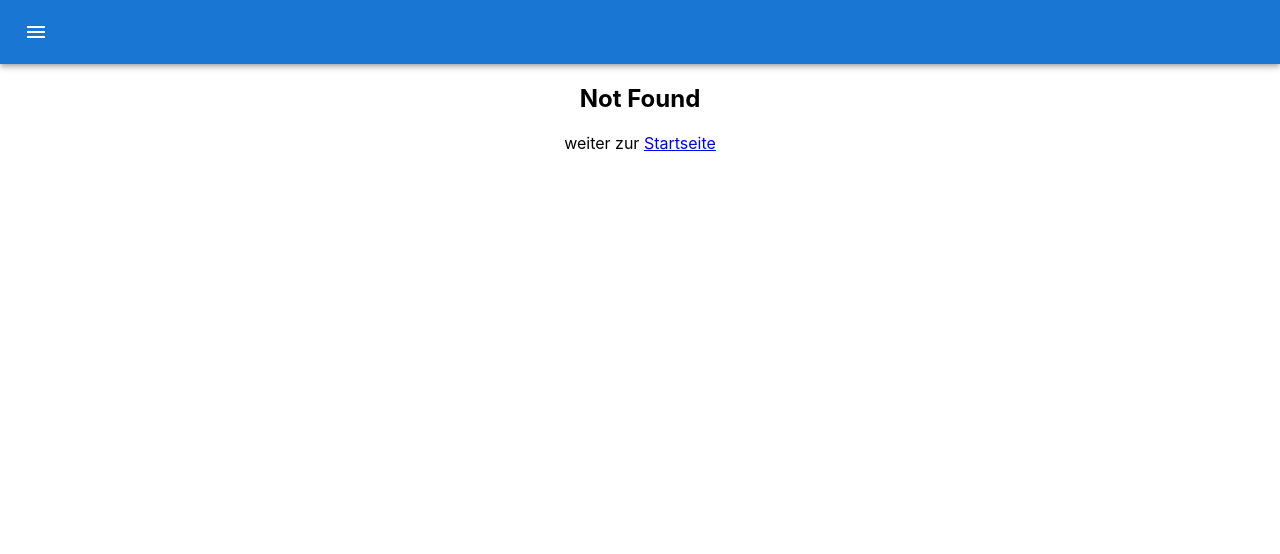
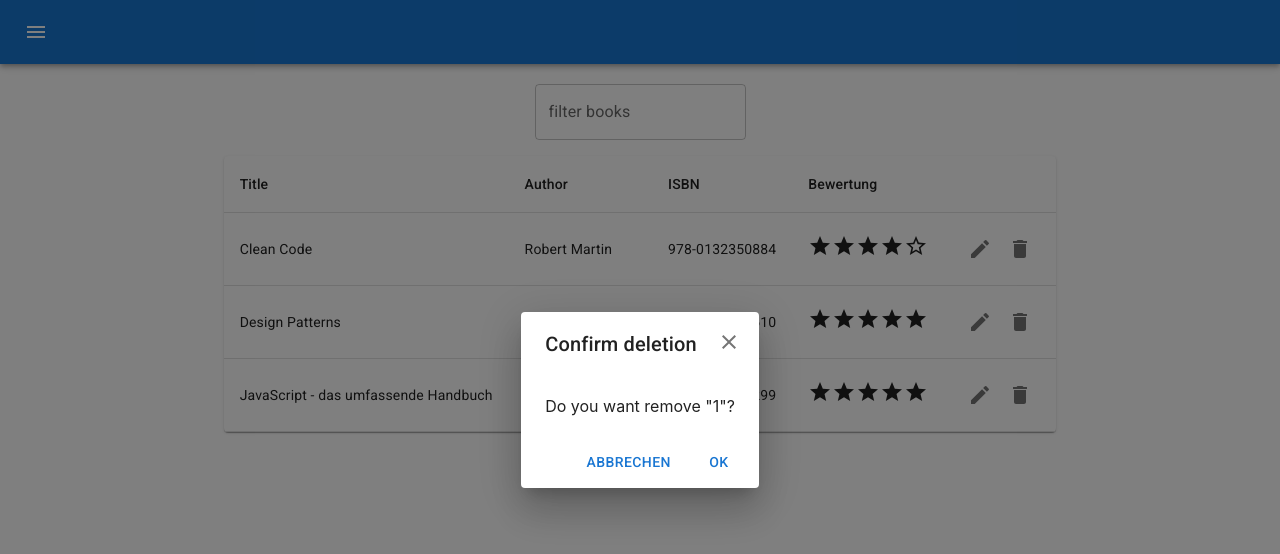
Before and after one commit to ahorn256/routing_2, a React (Create React App) app: page /books/delete/1 in a window 1280 px wide. Before the commit this address had no page. Shown: the top 554 px of the page. Built offline with nearby package versions, Linux system fonts and the light colour scheme; data requests are answered from the project's data file.

Commit message:
added DeleteDialog to Route

```diff
--- a/src/App.tsx
+++ b/src/App.tsx
@@ -5,6 +5,7 @@ import Home from './Home';
 import Nav from './Nav';
 import NotFound from './NotFound';
 import FormDialog from './Books/FormDialog';
+import DeletionDialog from './Books/DeletionDialog';
 
 function App() {
   return (
@@ -14,6 +15,7 @@ function App() {
         <Routes>
           <Route path='/books' element={<Books />}>
             <Route path='edit/:id' element={<FormDialog />} />
+            <Route path='delete/:id' element={<DeletionDialog />} />
             <Route path='new/' element={<FormDialog />} />
           </Route>
           <Route path='/' element={<Home />}/>
--- /dev/null
+++ b/src/Books/DeletionDialog.tsx
@@ -0,0 +1,89 @@
+import { Button, Dialog, DialogActions, DialogContent, DialogTitle, IconButton } from "@mui/material";
+import { Close } from '@mui/icons-material';
+import { useCallback, useEffect, useState } from "react";
+import { useNavigate, useParams } from "react-router-dom";
+import { convertToFetchError, IFetchError } from "../FetchError";
+
+function DeletionDialog() {
+  const [ open, setOpen ] = useState(false);
+  const { id } = useParams<{id:string}>();
+  const [ fetchError, setFetchError ] = useState<IFetchError|null>(null);
+  const navigate = useNavigate();
+
+  const onClose = useCallback(() => {
+    setOpen(false);
+    navigate('/books');
+  }, [navigate]);
+
+  const deleteBook = useCallback((id: string) =>
+    (async () => {
+      try {
+        setFetchError(null);
+
+        const url = process.env.REACT_APP_BOOKS_SERVER_URL;
+
+        if(!url) throw new Error('REACT_APP_BOOKS_SERVER_URL undefined');
+
+        const response = await fetch(`${url}/${id}`, {
+          method: 'DELETE',
+        });
+
+        if(response.ok) {
+          onClose();
+        } else {
+          throw new Error(`Couldn't delete the book with the id "${id}".`);
+        }
+      } catch(error) {
+        setFetchError(convertToFetchError(error));
+      }
+    }
+  )(), [onClose]);
+
+  useEffect(() => {
+    setOpen(true);
+  }, [id]);
+
+  function onConfirm(confirmed: boolean) {
+    if(confirmed && id) {
+      deleteBook(id);
+    } else {
+      onClose();
+    }
+  }
+
+  return (
+    <Dialog
+      open={open}
+      onClose={onClose}
+      aria-labelledby="confirm-dialog-title"
+      aria-describedby="confirm-dialog-description">
+
+      <DialogTitle id="confirm-dialog-title">
+        { fetchError ? 'Error' : 'Confirm deletion' }
+      </DialogTitle>
+
+      <IconButton
+        onClick={() => onConfirm(false)}
+        sx={{
+          position: 'absolute',
+          right: 10,
+          top: 10,
+        }}>
+        <Close />
+      </IconButton>
+
+      <DialogContent id="confirm-dialog-description">
+        { fetchError && <div className="error">{fetchError.message}</div>}
+        { !fetchError && `Do you want remove "${id}"?`}
+      </DialogContent>
+
+      { !fetchError &&
+        <DialogActions>
+          <Button onClick={() => onConfirm(false)}>Abbrechen</Button>
+          <Button onClick={() => onConfirm(true)}>Ok</Button>
+        </DialogActions>}
+    </Dialog>
+  );
+}
+
+export default DeletionDialog;
--- a/src/Books/index.tsx
+++ b/src/Books/index.tsx
@@ -5,13 +5,7 @@ import List from './List';
 import { Book } from './Book';
 import { convertToFetchError, IFetchError } from '../FetchError';
 import ErrorMessage from '../ErrorMessage';
-import ConfirmDialog from '../ConfirmDialog';
 import { Outlet, useLocation, useNavigate } from 'react-router-dom';
-
-interface IDialog {
-  open: boolean,
-  book: Book|null,
-};
 
 function convertToBook(obj:unknown) {
   if(obj !== null && typeof obj === 'object') {
@@ -38,7 +32,6 @@ function Books() {
   const [ filter, setFilter ] = useState('');
   const [ filteredBooks, setFilteredBooks ] = useState<Book[]>([]);
   const [ error, setError ] = useState<IFetchError|null>(null);
-  const [ deleteDialog, setDeleteDialog ] = useState<IDialog>({ open: false, book: null});
   const navigate = useNavigate();
   const location = useLocation();
 
@@ -64,30 +57,6 @@ function Books() {
       }
     })(), []);
 
-  const deleteBook = useCallback((book: Book) =>
-    (async () => {
-      try {
-        setError(null);
-
-        const url = process.env.REACT_APP_BOOKS_SERVER_URL;
-
-        if(!url) throw new Error('REACT_APP_BOOKS_SERVER_URL undefined');
-
-        const response = await fetch(`${url}/${book.id}`, {
-          method: 'DELETE',
-        });
-
-        if(response.ok) {
-          setBooks(curBooks => curBooks.filter(b => b.id !== book.id));
-        } else {
-          throw new Error(`Couldn't delete the book with the title "${book.title}".`);
-        }
-      } catch(error) {
-        setError(convertToFetchError(error));
-      }
-    }
-  )(), []);
-
   const filterBooks = useCallback(() => {
     setFilteredBooks(filter ? books.filter(book => book.title.toLocaleLowerCase().includes(filter.toLocaleLowerCase())) :
       books);
@@ -96,19 +65,16 @@ function Books() {
   useEffect(() => { fetchBooks(); }, [location, fetchBooks]);
   useEffect(() => { filterBooks(); }, [filterBooks]);
 
-  function onConfirmDelete(confirm: boolean) {
-    if(confirm && deleteDialog.book) {
-      deleteBook(deleteDialog.book);
-    }
-    setDeleteDialog({ open: false, book: null});
-  }
-
   function onAdd() {
     navigate(`/books/new`);
   }
 
   function onEdit(book: Book) {
     navigate(`/books/edit/${book.id}`);
+  }
+
+  function onDelete(book: Book) {
+    navigate(`/books/delete/${book.id}`);
   }
 
   return (
@@ -130,7 +96,7 @@ function Books() {
         <Grid item xs={12} md={10}>
           <List
             books={filteredBooks}
-            onDelete={(book) => setDeleteDialog({ open: true, book })}
+            onDelete={(book) => onDelete(book)}
             onEdit={(book) => onEdit(book)}/>
         </Grid>
         <Fab
@@ -141,12 +107,6 @@ function Books() {
         </Fab>
       </Grid>
 
-      <ConfirmDialog
-        title='Confirm deletion'
-        text={`Do you want remove "${deleteDialog.book?.title}"?`}
-        open={deleteDialog.open}
-        onConfirm={onConfirmDelete} />
-
       <Outlet />
     </>
   );
--- a/src/ConfirmDialog.tsx
+++ /dev/null
@@ -1,42 +0,0 @@
-import { Button, Dialog, DialogActions, DialogContent, DialogTitle, IconButton } from "@mui/material";
-import { Close } from '@mui/icons-material';
-import React from "react";
-
-type Props = {
-  title: string,
-  text: string,
-  open: boolean,
-  onConfirm: (confirm:boolean) => void,
-};
-
-const ConfirmDialog:React.FC<Props> = ({ title, text, open, onConfirm }) => {
-  return (
-    <Dialog
-      open={open}
-      onClose={() => onConfirm(false)}
-      aria-labelledby="confirm-dialog-title"
-      aria-describedby="confirm-dialog-description">
-
-      <DialogTitle id="confirm-dialog-title">{title}</DialogTitle>
-
-      <IconButton
-        onClick={() => onConfirm(false)}
-        sx={{
-          position: 'absolute',
-          right: 10,
-          top: 10,
-        }}>
-        <Close />
-      </IconButton>
-
-      <DialogContent id="confirm-dialog-description">{text}</DialogContent>
-
-      <DialogActions>
-        <Button onClick={() => onConfirm(false)}>Abbrechen</Button>
-        <Button onClick={() => onConfirm(true)}>Ok</Button>
-      </DialogActions>
-    </Dialog>
-  );
-}
-
-export default ConfirmDialog;
```
